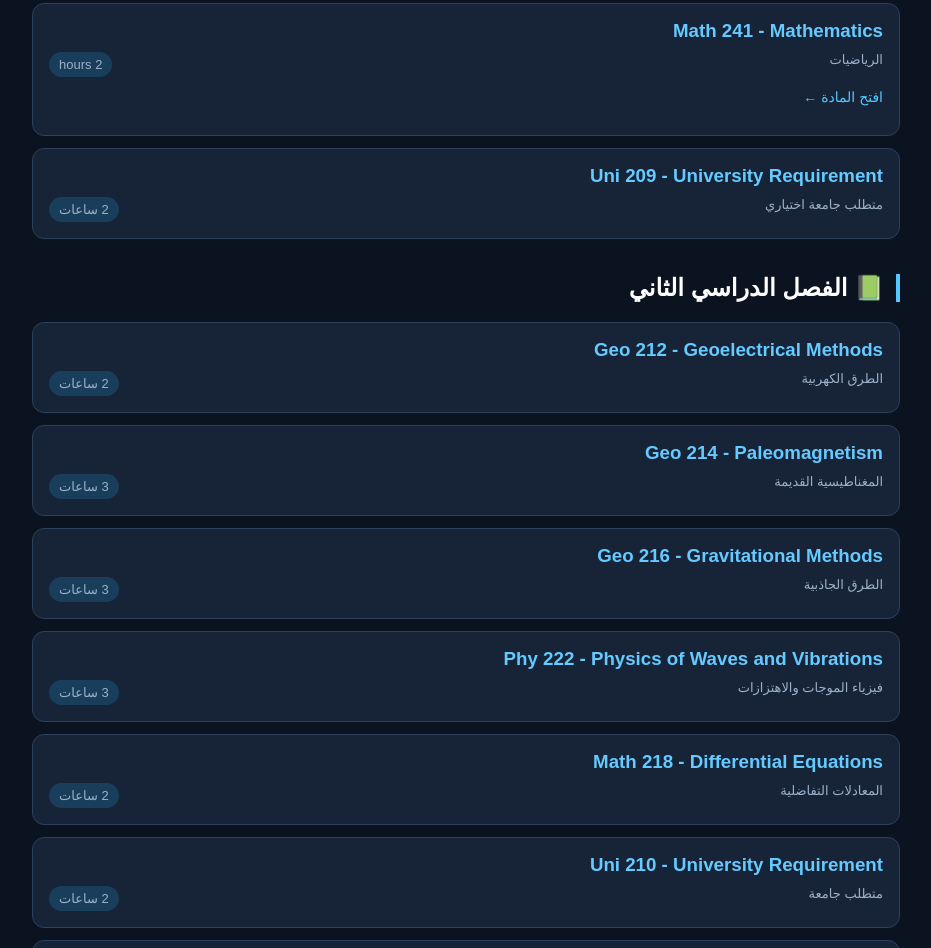
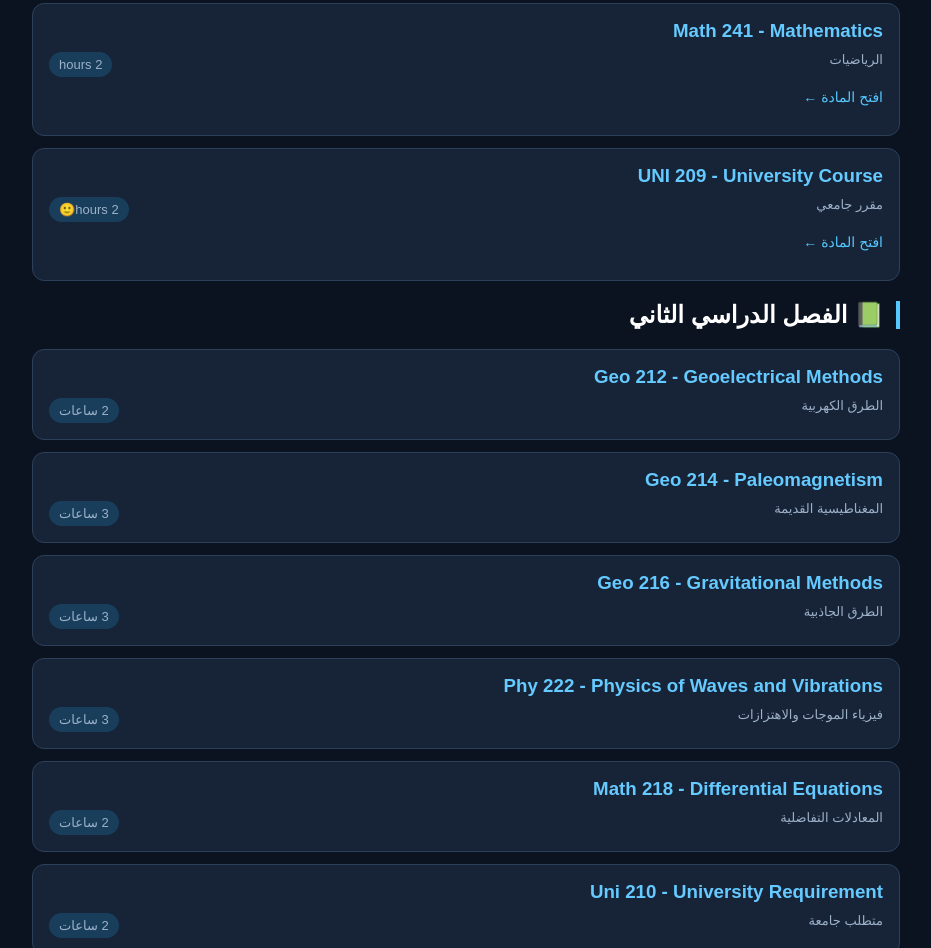
Before and after one commit to mohamedhassanmostafaali-dev/geophysics-hub, a plain HTML site: page second-year.html in a window 1280 px wide. Shown: the part 1191-2139 px from the top of the page, without its empty margins (174-1105 px from the left). Drawn offline with Linux system fonts and the light colour scheme.

Commit message:
Update second-year.html

```diff
--- a/second-year.html
+++ b/second-year.html
@@ -162,11 +162,18 @@ color:#9db1c8;
 </div>
 
 
-<div class="subject">
-<h3>Uni 209 - University Requirement</h3>
-<div class="info"><span>متطلب جامعة اختياري</span><span class="tag">2 ساعات</span></div>
+
+<div class="subject" onclick="window.location.href='uni209.html'" style="cursor:pointer">
+  <h3>UNI 209 - University Course</h3>
+  <div class="info">
+    <span>مقرر جامعي</span>
+    <span class="tag">2 hours🙂</span>
+  </div>
+  <p style="color:#55c8ff;margin-top:12px">
+    افتح المادة ←
+  </p>
 </div>
-</section>
+
 
 <section class="semester">
 <h2>📗 الفصل الدراسي الثاني</h2>
```
